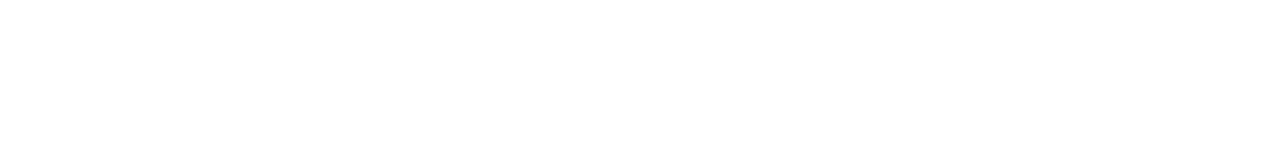
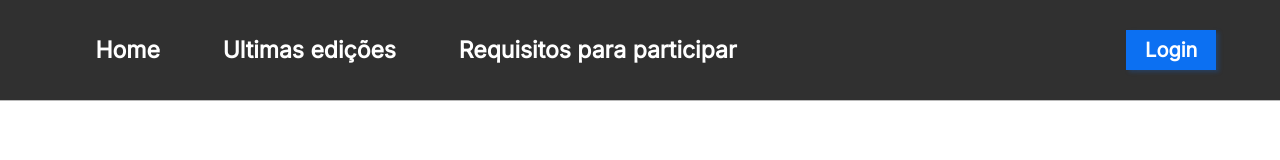
Before and after one commit to GabrielSN4981/Bootcamp-, a plain HTML site: page index.html in a window 1280 px wide. Drawn offline with Linux system fonts and the light colour scheme.

Commit message:
Continuação

```diff
--- a/index.html
+++ b/index.html
@@ -4,9 +4,20 @@
     <meta charset="UTF-8">
     <meta name="viewport" content="width=device-width, initial-scale=1.0">
     <link rel="stylesheet" href="style.css">
+    <link rel="preconnect" href="https://fonts.googleapis.com">
+    <link rel="preconnect" href="https://fonts.gstatic.com" crossorigin>
+    <link href="https://fonts.googleapis.com/css2?family=Inter&display=swap" rel="stylesheet">
     <title>Bootcamp DNC</title>
 </head>
 <body>
+    <nav id="menu-nav">
+        <div id="div-nav">
+            <a href="">Home</a>
+            <a href="">Ultimas edições</a>
+            <a href="">Requisitos para participar</a>
+        </div>
+        <button>Login</button>
+    </nav>
 
 </body>
 </html>
--- a/style.css
+++ b/style.css
@@ -0,0 +1,48 @@
+body {
+    margin: 0px;
+    padding: 0px;
+}
+
+#menu-nav {
+    background-color: #303030;
+    width: 100%;
+    height: 100px;
+    display: flex;
+    justify-content: space-between;
+    align-items: center;
+    border-bottom: 1px solid #BABABA;
+}
+
+#div-nav {
+    display: flex;
+    width: 55%;
+    justify-content: space-around;
+    align-items: center;
+    margin-left: 5%;
+}
+
+#menu-nav a{
+    font-size: 23px;
+    font-weight: 600;
+    font-family: 'Inter', sans-serif;
+    color: white;
+    text-decoration: none;
+}
+
+#menu-nav a:hover {
+    color: rgb(176, 176, 176);
+}
+
+#menu-nav button {
+    margin-right: 5%;
+    background-color: #0C70F2;
+    color: white;
+    border: 0;
+    height: 40%;
+    width: 7%;
+    font-family: 'Inter';
+    font-size: 20px;
+    font-weight: 600;
+    box-shadow: 3px 2px 4px rgba(12, 112, 242, 0.25);
+    cursor: pointer;
+}
```
